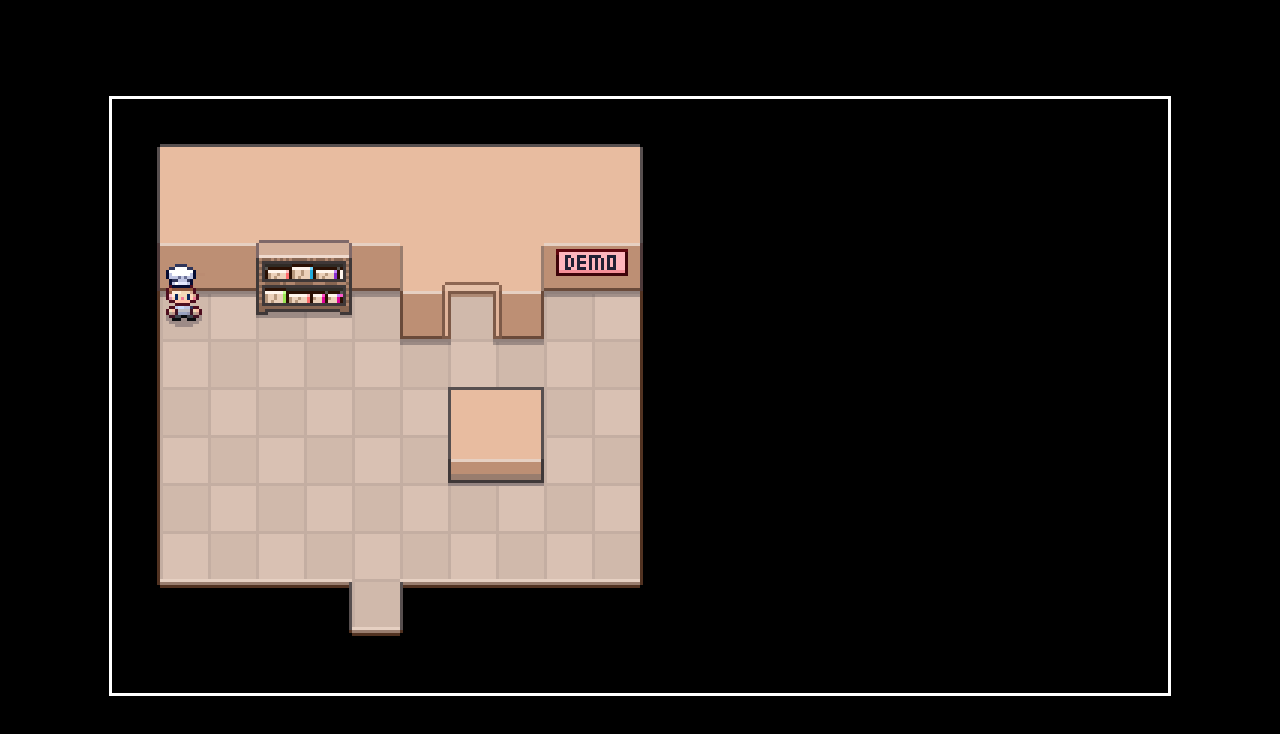
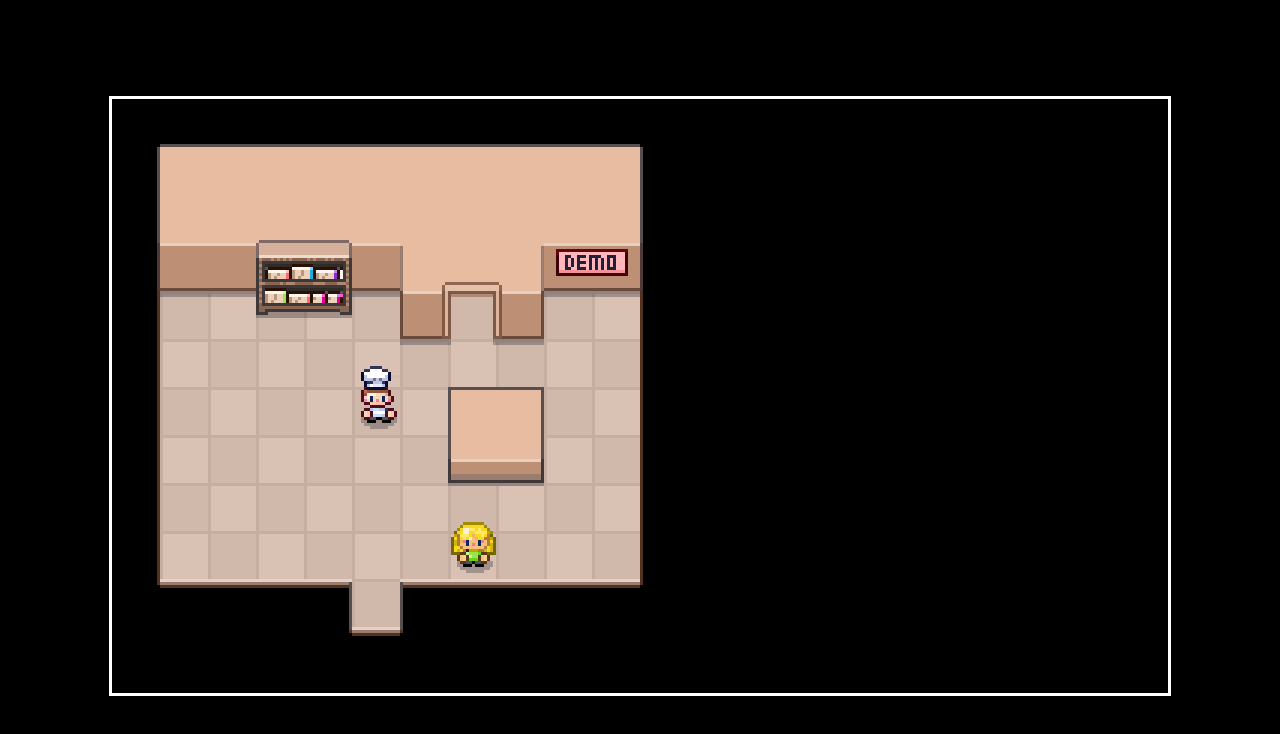
Before and after one commit to Eltonite/pixelrpg1, a plain HTML site: page index.html in a window 1280 px wide. Drawn offline with Linux system fonts and the light colour scheme.

Commit message:
Complete LB-RPG tutorial part 2

```diff
--- /dev/null
+++ b/GameObject.js
@@ -0,0 +1,12 @@
+class GameObject {
+  constructor(config) {
+    this.x = config.x || 0;
+    this.y = config.y || 0;
+    this.sprite = new Sprite({
+      gameObject: this,
+      src: config.src || "/images/characters/people/hero.png",
+
+    });
+
+  }
+}
--- a/Overworld.js
+++ b/Overworld.js
@@ -14,44 +14,22 @@ class Overworld {
     image.src = "/images/maps/DemoLower.png"
 
 
+    //game object generations:
+    const hero = new GameObject({
+      x: 5,
+      y: 6,
+    })
 
-    const x = 1;
-    const y = 4;
-    const hero = new Image();
-    hero.onload = () => {
-      this.ctx.drawImage(
-        hero,
-        0,
-        0,
-        32,
-        32,
-        x*16 - 8,
-        y*16 - 20,
-        32,
-        32
-        )
-    }
-    hero.src = "/images/characters/people/hero.png"
+    const npc1 = new GameObject({
+      x: 7,
+      y: 9,
+      src: "/images/characters/people/npc1.png"
+    })
 
-
-
-    const shadow = new Image();
-    shadow.onload = () => {
-      this.ctx.drawImage(
-        shadow,
-        0,
-        0,
-        32,
-        32,
-        x*16 - 8,
-        y*16 - 20,
-        32,
-        32
-        )
-    }
-    shadow.src = "/images/characters/shadow.png"
-
-
+    setTimeout(() => {
+      hero.sprite.draw(this.ctx)
+      npc1.sprite.draw(this.ctx)
+    }, 200)
 
 
   }
--- /dev/null
+++ b/Sprite.js
@@ -0,0 +1,52 @@
+class Sprite {
+  constructor(config) {
+
+    //setup of images
+    this.image = new Image();
+    this.image.src = config.src;
+    this.image.onload = () => {
+      this.isLoaded = true;
+    }
+
+    //setup of shadow
+    this.shadow = new Image();
+    this.useShadow = true; //hardcoded now, will use config.useShadow later
+    if (this.useShadow) {
+      this.shadow.src = "/images/characters/shadow.png"
+    }
+    this.shadow.onload = () => {
+      this.isShadowLoaded = true;
+    }
+
+
+    //Configs of animation and initial states
+    this.animations = config.animations || {
+      idleDown: [
+        [0,0]
+      ]
+    }
+    this.currentAnimation = config.currentAnimation || "idleDown";
+    this.currentAnimationFrame = 0;
+
+    //Reference the game object
+    this.gameObject = config.gameObject;
+  }
+
+  //draw the sprite function
+  draw(ctx) {
+    const x = this.gameObject.x * 16 - 7;
+    const y = this.gameObject.y * 16 - 18;
+
+    this.isShadowLoaded && ctx.drawImage(this.shadow, x, y)
+
+    this.isLoaded && ctx.drawImage(
+      this.image,
+      0,0,
+      32,32,
+      x,y,
+      32,32
+      )
+
+
+  }
+}
--- a/index.html
+++ b/index.html
@@ -16,6 +16,8 @@
 
 
     <script src="Overworld.js"></script>
+    <script src="/GameObject.js"></script>
+    <script src="/Sprite.js"></script>
     <script src="/init.js"></script>
   </body>
 
```
